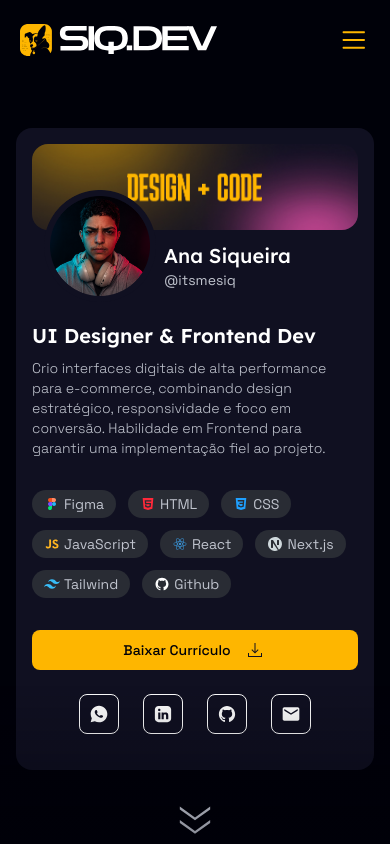
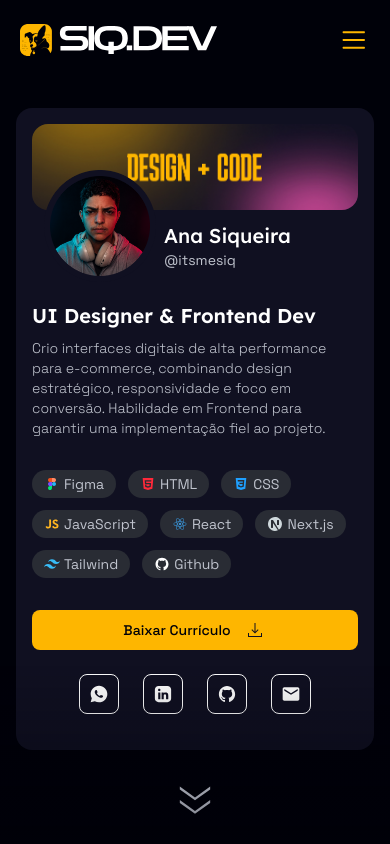
Before and after one commit to itsmesiq/portfolio, a Next.js app: page / in a window 390 px wide. Shown: the top 844 px of the page. Built offline with nearby package versions, Linux system fonts and the light colour scheme.

Commit message:
fox: adjust padding in Header and Hero components for improved layout

```diff
--- a/src/components/Header/Header.tsx
+++ b/src/components/Header/Header.tsx
@@ -12,7 +12,7 @@
 export default function Header() {
     const [isMenuOpen, setIsMenuOpen] = useState(false);
     return (
-        <header className="w-full items-center flex justify-between py-6 px-5 lg:px-16 bg-background font-heading text-base font-normal fixed top-0 z-50">
+        <header className="w-full items-center flex justify-between py-6 px-5 xl:px-16 bg-background font-heading text-base font-normal fixed top-0 z-50">
             <DesktopNav />
             <Link href="//#region ">
                 <Logo />
--- a/src/components/Hero/Hero.tsx
+++ b/src/components/Hero/Hero.tsx
@@ -8,7 +8,7 @@
 export default function Hero() {
     return (
         <section id="about" className="w-full mt-22 px-4 sm:px-10 md:px-0 bg-background">
-            <div className="flex items-center justify-center gap-0 mt-10 2xl:gap-10 max-h-none md:max-h-161 lg:max-h-none">
+            <div className="flex items-center justify-center gap-0 mt-5 md:mt-10 2xl:gap-10 max-h-none md:max-h-161 lg:max-h-none">
                 <div className="flex flex-col gap-3 px-4 py-4 max-w-90.25 sm:max-w-none sm:px-8 sm:py-8 xl:px-16 xl:py-16 rounded-2xl md:rounded-r-3xl md:rounded-l-none lg:rounded-r-[40px] bg-card 2xl:rounded-[40px] lg:max-w-133.5 xl:max-w-149.5">
                     <div className="md:w-117.5 pb-5">
                         <div className="w-full relative">
```
